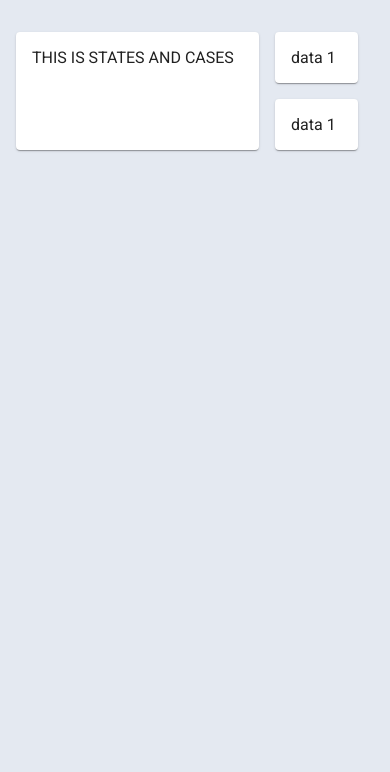
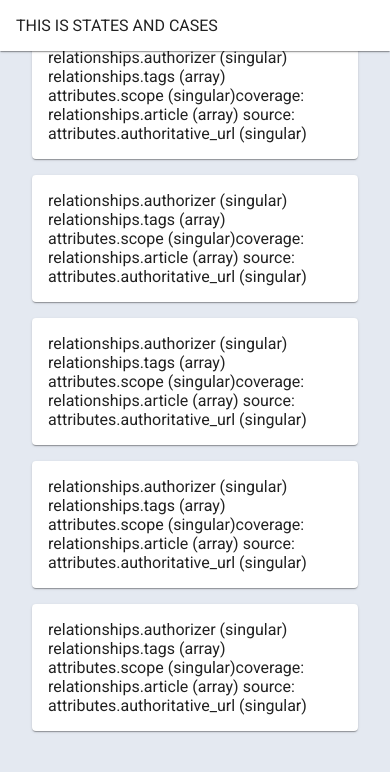
Before and after one commit to chekcreative/ohio-ready, a React (Create React App) app: page / in a window 390 px wide. Shown: the top 772 px of the page. Built offline with nearby package versions, Linux system fonts and the light colour scheme.

Commit message:
mobile resposiveness frameworked, basic API call frameworked

```diff
--- a/package.json
+++ b/package.json
@@ -7,6 +7,7 @@
     "@testing-library/jest-dom": "^4.2.4",
     "@testing-library/react": "^9.5.0",
     "@testing-library/user-event": "^7.2.1",
+    "axios": "^0.19.2",
     "react": "^16.13.1",
     "react-dom": "^16.13.1",
     "react-scripts": "3.4.1"
--- a/src/components/DateDisplay.js
+++ b/src/components/DateDisplay.js
@@ -57,6 +57,7 @@ function DateDisplay() {
       {
         topLevelDates.map((date, i) =>
           <button
+            key={i}
             onClick={() => setSelectedDateIndex(i)}
             className={
               selectedDateIndex == i ?
--- /dev/null
+++ b/src/components/NewsItem.js
@@ -0,0 +1,50 @@
+import React, { useState } from 'react';
+
+// styling
+import { makeStyles } from '@material-ui/core/styles';
+
+// material ui components
+import Card from '@material-ui/core/Card';
+
+const useStyles = makeStyles((theme) => ({
+  cardStyling: {
+    padding: '16px'
+  }
+}));
+
+const NewsItem = (props) => {
+  const classes = useStyles();
+
+  return (
+    <Card className={classes.cardStyling}>
+      {/* chips & share icon */}
+      relationships.authorizer (singular)
+      relationships.tags (array)
+      attributes.scope (singular)
+
+      {/* images, if applicable */}
+
+      {/* date */}
+
+      {/* title */}
+      {
+        props.newsObject &&
+        props.newsObject.attributes &&
+        props.newsObject.attributes.title ?
+        <h2>
+          { props.newsObject.attributes.title }
+        </h2> :
+        null
+      }
+
+      {/* tweet, if applicable */}
+
+      {/* coverage & source */}
+      coverage: relationships.article (array)
+      source: attributes.authoritative_url (singular)
+
+    </Card>
+  );
+}
+
+export default NewsItem;
--- a/src/components/NewsWrapper.js
+++ b/src/components/NewsWrapper.js
@@ -1,4 +1,4 @@
-import React from 'react';
+import React, { useState, useEffect } from 'react';
 
 // styling
 import { makeStyles } from '@material-ui/core/styles';
@@ -7,31 +7,62 @@ import { makeStyles } from '@material-ui/core/styles';
 import Grid from '@material-ui/core/Grid';
 import Card from '@material-ui/core/Card';
 
+// custom components
+import NewsItem from './NewsItem'
+
+// utils
+import axios from 'axios';
+import axiosHeader from '../utils/axiosHeader'
+
 const useStyles = makeStyles((theme) => ({
   cardsWrapper: {
     flexShrink: '1',
     flexGrow: '1',
     padding: '0px 16px'
-  },
-  cardStyling: {
-    padding: '16px'
   }
 }));
 
 function NewsWrapper() {
   const classes = useStyles();
+  const [newsObjects, setNewsObjects] = useState([
+    'dummyData',
+    'dummyData',
+    'dummyData',
+    'dummyData',
+    'dummyData',
+
+  ]);
+
+  useEffect(() => {
+    // loadEvents()
+  }, [])
+
+  const loadEvents = () => {
+    axios.get(`https://ohioready-api.zwink.net/v1/event/`, axiosHeader)
+    .then(
+      (res) => {
+        console.log(res)
+        if (res.data.data) {
+          setNewsObjects(res.data.data)
+        }
+      }
+    )
+    .catch(
+      (err) => {
+        console.log(err)
+      }
+    )
+  }
+
   return (
     <Grid container spacing={2} direction="column" className={classes.cardsWrapper}>
-      <Grid item>
-        <Card className={classes.cardStyling}>
-          data 1
-        </Card>
-      </Grid>
-      <Grid item>
-        <Card className={classes.cardStyling}>
-          data 1
-        </Card>
-      </Grid>
+      {
+        newsObjects.map((newsObject, i) =>
+        <Grid item key={i}>
+          <NewsItem newsObject={newsObject}></NewsItem>
+        </Grid>
+        )
+      }
     </Grid>
   );
 }
--- a/src/components/Sidebar.js
+++ b/src/components/Sidebar.js
@@ -10,7 +10,14 @@ const useStyles = makeStyles((theme) => ({
   sidebarWrapper: {
     width: '243px',
     flexShrink: '0',
-    padding: '16px'
+    padding: '16px',
+    [theme.breakpoints.down('xs')]: {
+      width: '100vw',
+      position: 'fixed',
+      top: '0px',
+      left: '0px',
+      borderRadius: '0px'
+    }
   }
 }));
 
--- /dev/null
+++ b/src/utils/axiosHeader.js
@@ -0,0 +1,8 @@
+export default {
+  headers: {
+    Authorization: 'Token 24e80ceccc9101c72ee930015c36bea4db50bdf6'
+  },
+  validateStatus: function (status) {
+    return status <= 600;
+  }
+}
```
Also changed, not shown: 2 other files (tests, documents, lock files or other folders).
